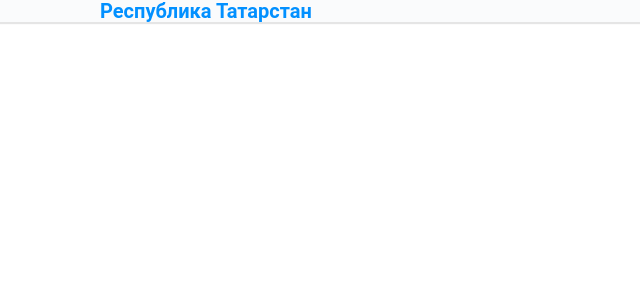
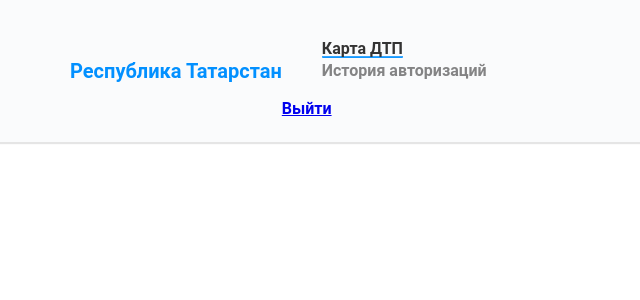
Before and after one commit to CYBERVOVCHIK/grisha-vova, a Next.js app: page / in a window 1280 px wide. Shown: the top 300 px of the page, without its empty margins (0-640 px from the left). Built offline with nearby package versions, Linux system fonts and the light colour scheme.

Commit message:
нужно доделать меню по гайду https://bureau.ru/soviet/20200312/

```diff
--- a/src/app/Header.tsx
+++ b/src/app/Header.tsx
@@ -4,7 +4,15 @@
 export default function Header() {
   return (
     <div className={s.header}>
-      <div className={`${s.title} ${s.nav_item}`}>Республика Татарстан</div>
+      <div className={s.title}>Республика Татарстан</div>
+      <div className={s.nav_items}>
+        <ul className={s.nav_items}>
+          <li><a href='#' className={`${s.nav_item}`}><span className={s.active}>Карта ДТП</span></a></li>
+          <li><a href='#' className={s.nav_item}><span>История авторизаций</span></a></li>
+        </ul>
+
+        <a href='#' className={s.quit}><span >Выйти</span></a>
+      </div>
     </div>
   )
 }
--- a/src/app/header.module.css
+++ b/src/app/header.module.css
@@ -1,8 +1,14 @@
 .header {
+  display: flex;
+  align-items: center;
+  justify-content: flex-start;
+  flex-direction: row;
+  flex-wrap: nowrap;
+
   max-width: 100vw;
   background: #FAFBFC;
   box-shadow: 0px 2px 1px rgba(0, 0, 0, 0.1);
-  padding: 0 100px;
+  padding: 22px 70px;
 
 
   font-family: 'Roboto';
@@ -10,14 +16,32 @@
   font-weight: 600;
   font-size: 16px;
   line-height: 22px;
+}
+.nav_items {
+  list-style: none;
+  font-size: 16px;
+}
 
-  box-sizing: border-box;
-}
 .nav_item {
-  margin-bottom: 20px;
+  color: rgba(51, 51, 51, 0.6);
+  text-decoration: none;
 }
 .title {
   font-size: 20px;
 
   color: #0290FF;
 }
+
+.active {
+  background: linear-gradient(0deg, #0290FF 0%, #46AEFF 100%);
+  border-radius: 1px;
+  background-repeat: repeat-x;
+  background-position: 0 100%;
+  background-size: 100% 2px;
+
+  color: #333333;
+}
+
+.quit {
+
+}
```
